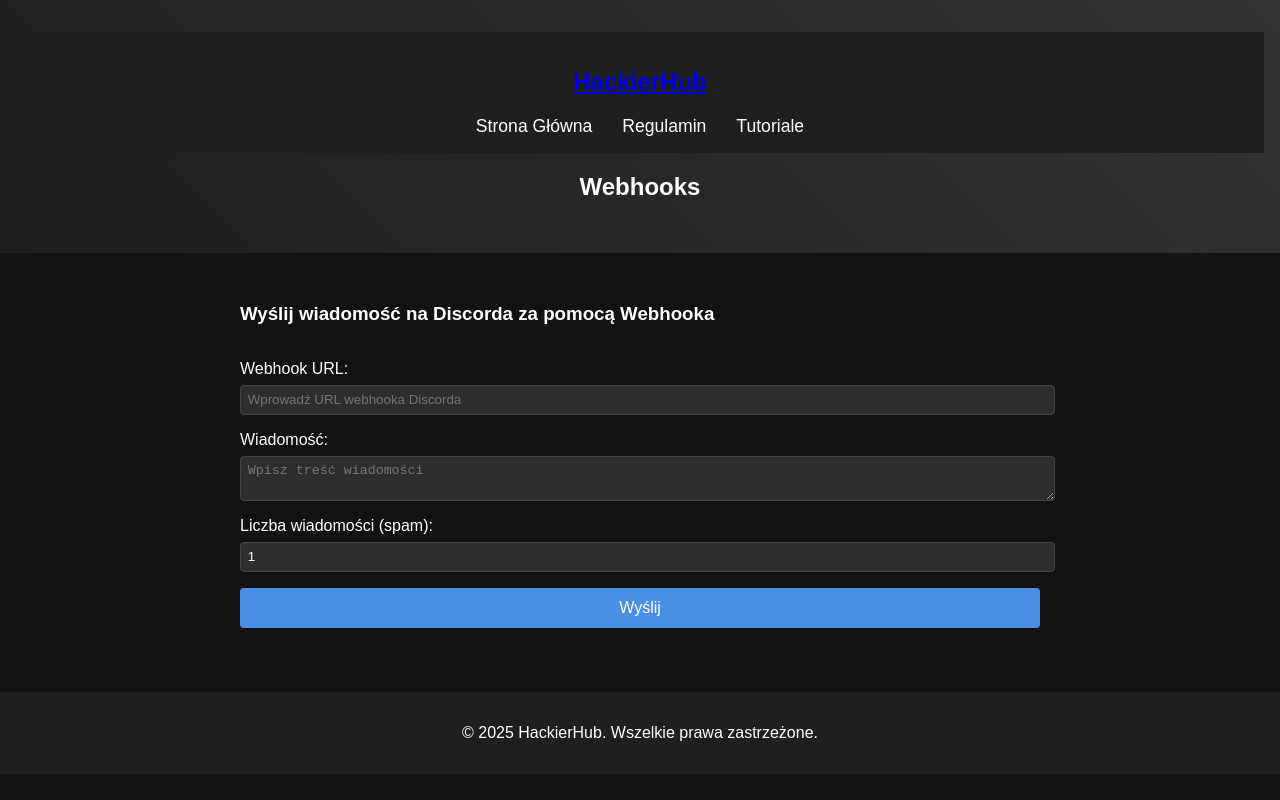
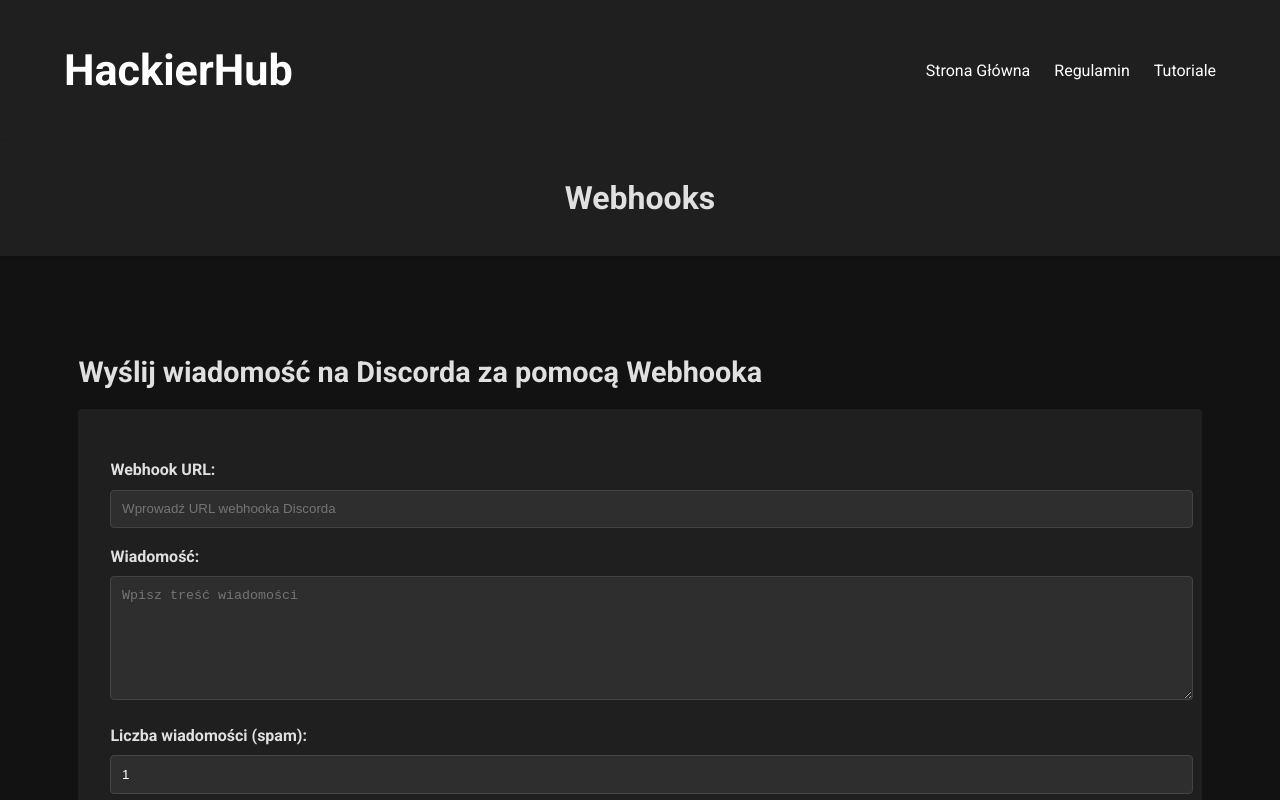
Before and after one commit to xMacha/HackierHub, a plain HTML site: page webhooks.html in a window 1280 px wide. Shown: the top 800 px of the page. Drawn offline with Linux system fonts and the light colour scheme.

Commit message:
Update style.css

```diff
--- a/style.css
+++ b/style.css
@@ -1,85 +1,199 @@
-/* Styl globalny */
+/* Globalne style */
 body {
-  background-color: #121212;
-  color: #ffffff;
-  font-family: 'Arial', sans-serif;
   margin: 0;
-  padding: 0;
+  font-family: 'Roboto', sans-serif;
+  background: #121212;
+  color: #e0e0e0;
+  line-height: 1.6;
+}
+
+a {
+  color: #4a90e2;
+  text-decoration: none;
+  transition: color 0.3s;
+}
+
+a:hover {
+  color: #82b1ff;
+}
+
+/* Kontener */
+.container {
+  width: 90%;
+  max-width: 1200px;
+  margin: auto;
+  overflow: hidden;
 }
 
 /* Nawigacja */
 nav {
-  background-color: #1f1f1f;
-  padding: 1em;
+  background: #1f1f1f;
+  padding: 1em 0;
+  box-shadow: 0 2px 5px rgba(0,0,0,0.2);
 }
-nav ul {
-  list-style-type: none;
+nav .container {
+  display: flex;
+  align-items: center;
+  justify-content: space-between;
+}
+nav .logo a {
+  font-size: 1.8em;
+  font-weight: bold;
+  color: #fff;
+}
+nav ul.nav-links {
+  list-style: none;
+  display: flex;
   margin: 0;
   padding: 0;
-  display: flex;
-  justify-content: center;
 }
-nav ul li {
-  margin: 0 15px;
+nav ul.nav-links li {
+  margin-left: 1.5em;
 }
-nav ul li a {
-  color: #ffffff;
-  text-decoration: none;
-  font-size: 1.1em;
-}
-nav ul li a:hover {
-  text-decoration: underline;
+nav ul.nav-links li a {
+  font-size: 1em;
+  font-weight: 500;
+  color: #fff;
 }
 
-/* Header */
-header {
+/* Sekcja hero na stronie głównej */
+.hero {
+  background: linear-gradient(135deg, #1e1e1e, #3a3a3a);
+  padding: 4em 1em;
   text-align: center;
-  padding: 2em 1em;
-  background: linear-gradient(45deg, #1e1e1e, #333333);
+}
+.hero h2 {
+  font-size: 2.5em;
+  margin-bottom: 0.5em;
+}
+.hero p {
+  font-size: 1.2em;
+  margin-bottom: 1em;
+}
+.hero .btn {
+  background: #4a90e2;
+  color: #fff;
+  padding: 0.8em 1.5em;
+  border: none;
+  border-radius: 4px;
+  cursor: pointer;
+  font-size: 1em;
+  transition: background 0.3s;
+}
+.hero .btn:hover {
+  background: #357ab8;
 }
 
-/* Sekcje */
-section {
+/* Nagłówek wewnętrzny (dla podstron) */
+.page-title {
+  background: #1f1f1f;
   padding: 2em 1em;
-  max-width: 800px;
-  margin: 0 auto;
+  text-align: center;
+  box-shadow: 0 2px 5px rgba(0,0,0,0.2);
+}
+.page-title h2 {
+  margin: 0;
+  font-size: 2em;
 }
 
-/* Formularz w sekcji Webhooks */
+/* Sekcja funkcji na stronie głównej */
+.features {
+  padding: 4em 1em;
+  background: #181818;
+}
+.feature {
+  text-align: center;
+  padding: 1em;
+  margin-bottom: 2em;
+}
+.feature h3 {
+  margin-bottom: 0.5em;
+}
+.feature p {
+  margin-bottom: 1em;
+}
+.btn-secondary {
+  display: inline-block;
+  background: #333;
+  color: #fff;
+  padding: 0.6em 1.2em;
+  border-radius: 4px;
+  transition: background 0.3s;
+}
+.btn-secondary:hover {
+  background: #555;
+}
+
+/* Treść główna */
+main .content {
+  padding: 4em 1em;
+}
+main .content h3 {
+  font-size: 1.8em;
+  margin-bottom: 0.5em;
+}
+main .content p {
+  margin-bottom: 1em;
+}
+article.tutorial {
+  background: #1f1f1f;
+  padding: 1.5em;
+  margin-bottom: 1.5em;
+  border-radius: 4px;
+  box-shadow: 0 2px 5px rgba(0,0,0,0.2);
+}
+
+/* Formularz na stronie Webhooks */
 form {
-  display: flex;
-  flex-direction: column;
+  background: #1f1f1f;
+  padding: 2em;
+  border-radius: 4px;
+  box-shadow: 0 2px 5px rgba(0,0,0,0.2);
+  margin-bottom: 1.5em;
 }
 form label {
+  display: block;
   margin-top: 1em;
+  font-weight: bold;
 }
-input, textarea {
+form input[type="text"],
+form input[type="number"],
+form textarea {
   width: 100%;
-  padding: 0.5em;
+  padding: 0.8em;
   margin-top: 0.5em;
-  background-color: #2e2e2e;
+  background: #2e2e2e;
   border: 1px solid #444;
+  border-radius: 4px;
   color: #fff;
+}
+form textarea {
+  resize: vertical;
+  min-height: 100px;
+}
+form button.btn {
+  margin-top: 1.5em;
+  background: #4a90e2;
+  color: #fff;
+  padding: 0.8em 1.5em;
+  border: none;
   border-radius: 4px;
+  cursor: pointer;
+  transition: background 0.3s;
 }
-button {
-  background-color: #4a90e2;
-  color: #fff;
-  border: none;
-  padding: 0.7em 1.5em;
-  margin-top: 1em;
-  cursor: pointer;
-  border-radius: 4px;
-  font-size: 1em;
-}
-button:hover {
-  background-color: #357ab8;
+form button.btn:hover {
+  background: #357ab8;
 }
 
 /* Stopka */
 footer {
+  background: #1f1f1f;
+  padding: 1em 0;
   text-align: center;
-  padding: 1em;
-  background-color: #1f1f1f;
   margin-top: 2em;
+  box-shadow: 0 -2px 5px rgba(0,0,0,0.2);
 }
+footer p {
+  margin: 0;
+  font-size: 0.9em;
+}
```
